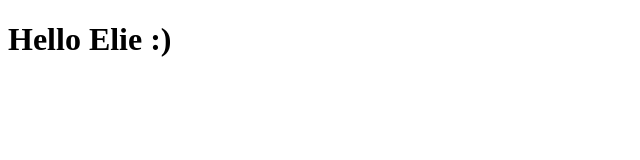
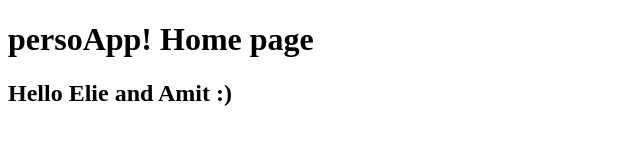
Before and after one commit to giladlesh/persoApp, a website: page public/index.html in a window 1280 px wide. Shown: the whole page, without its empty margins (0-640 px from the left). Drawn offline with Linux system fonts and the light colour scheme.

```diff
--- a/public/index.html
+++ b/public/index.html
@@ -5,6 +5,7 @@
 		<title>persoApp!</title>
 	</head>
 	<body>
-		<h1>Hello Elie :)</h1>
+		<h1>persoApp! Home page</h1>
+		<h2>Hello Elie and Amit :)</h2>
 	</body>
 </html>
```
